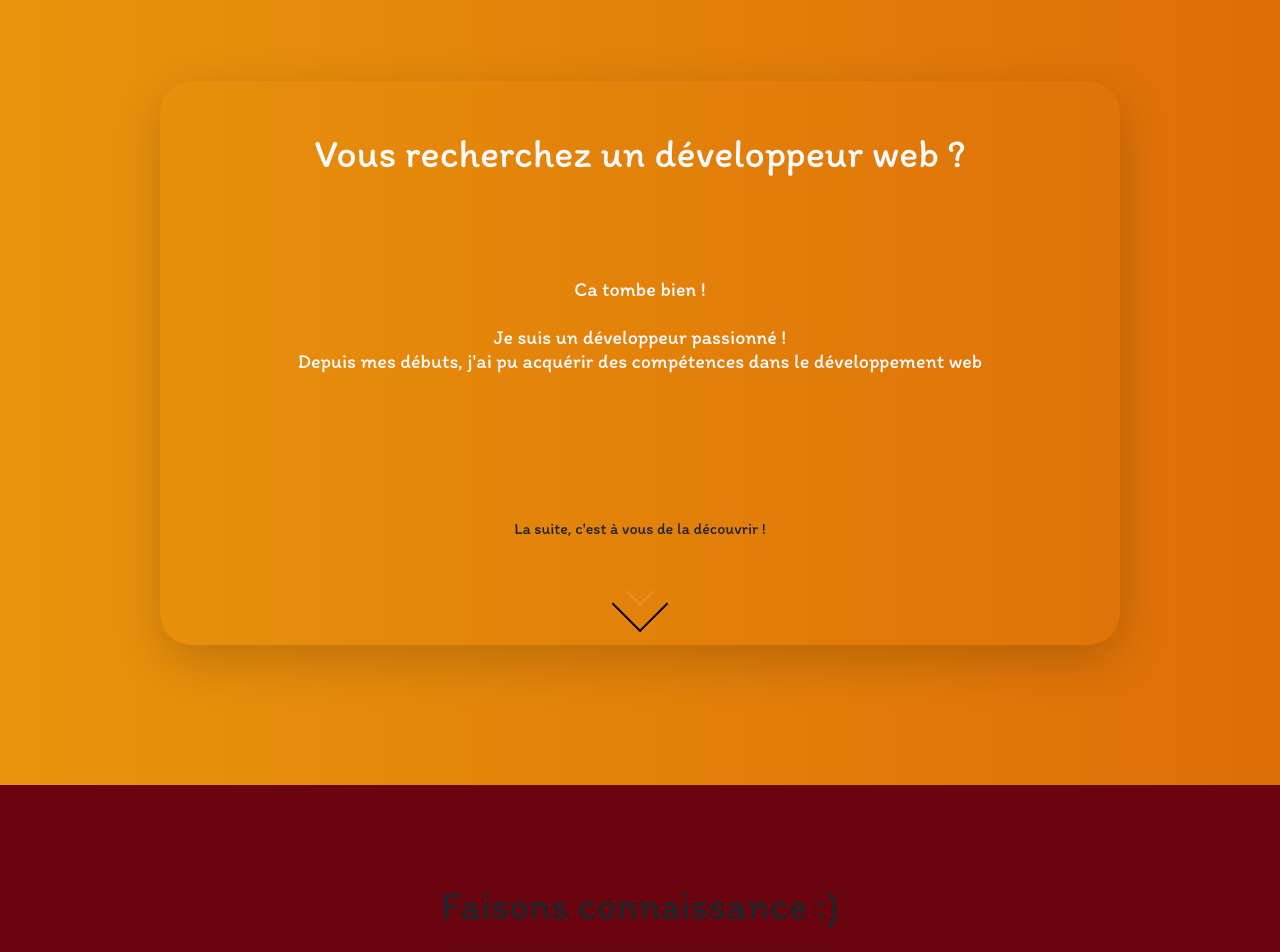
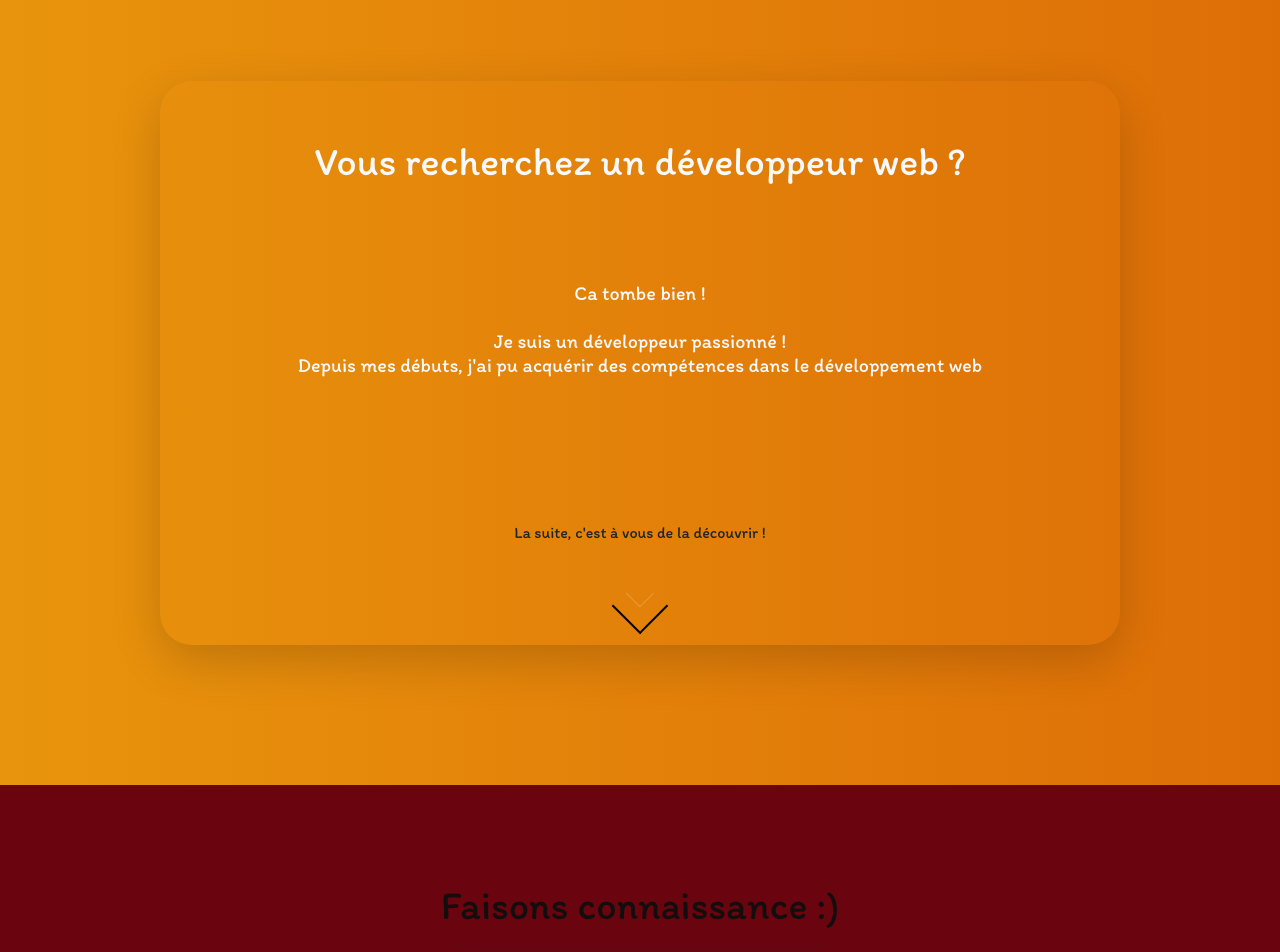
Before and after one commit to FlorianGasparine/portfolio, a website: page index.html in a window 1280 px wide. Shown: the part 100-1052 px from the top of the page. Drawn offline with nearby package versions, Linux system fonts and the light colour scheme.

Commit message:
changeColorForContrast

```diff
--- a/index.html
+++ b/index.html
@@ -88,12 +88,12 @@
       </header>
 
       <!-- First Section -->
-
+      <section>
         <div class="background--custom pt-5 p-0 vh-100 h-25">
           <div class="container h-75 w-75 mt-5">
             <div class="row h-100 shadow-lg position-relative rounded-5">
               <div class="col-12 mt-5">
-              <h1 class="text-light text-center">
+                <h1 class="text-light text-center mt-2">
                   Vous recherchez un développeur web ?
                 </h1>
               </div>
@@ -130,13 +130,15 @@
           </div>
           <div id="section__projet--ancre"></div>
         </div>
+      </section>
 
+      <section>
         <div class="w-100 bg-orange">
           <div class="container">
             <div class="row">
               <div class="col-lg-8 mx-auto text-center m-6">
                 <div class="">
-                <h2 class="h1">Faisons connaissance :)</h2>
+                  <h2 class="h1 color-black">Faisons connaissance :)</h2>
                   <hr class="w-50 mx-auto" />
                 </div>
                 <p class="text-secondary h5 text-dar">
@@ -192,6 +194,7 @@
             </div>
           </div>
         </div>
+      </section>
 
       <div class="bg-secondary vh-100" id="section__services--ancre"></div>
     </main>
--- a/styles/pages/utils/variable.scss
+++ b/styles/pages/utils/variable.scss
@@ -1,4 +1,13 @@
 $bg-orange: #6a040f;
+$black: #120e0e;
+
+.bg-orange {
+  background-color: $bg-orange;
+}
+
+.color-black {
+  color: $black;
+}
 
 $spacer: 1rem;
 $spacers: (
```
Also changed, not shown: styles/style.css, 1 other file. Lines whose indentation alone changed are shown as unchanged.
